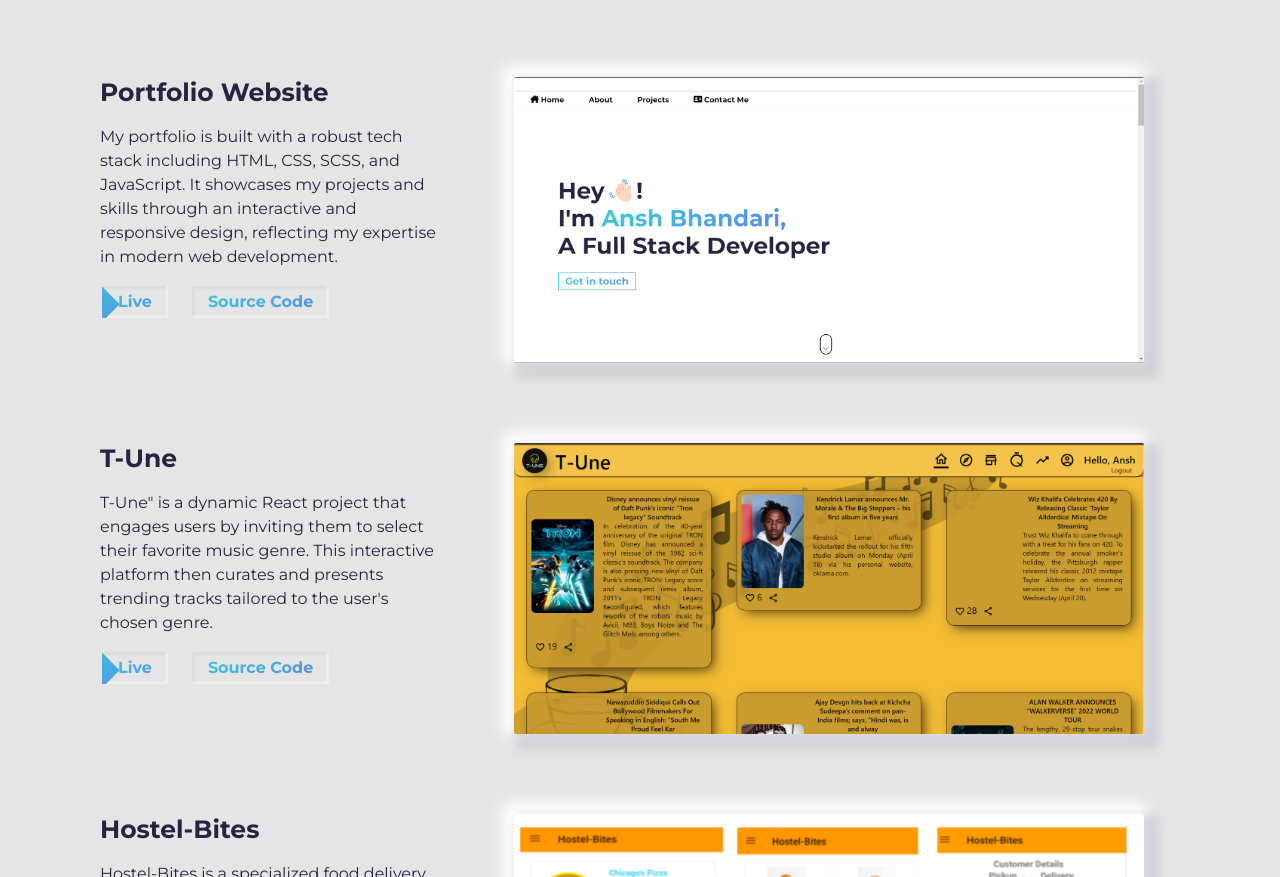
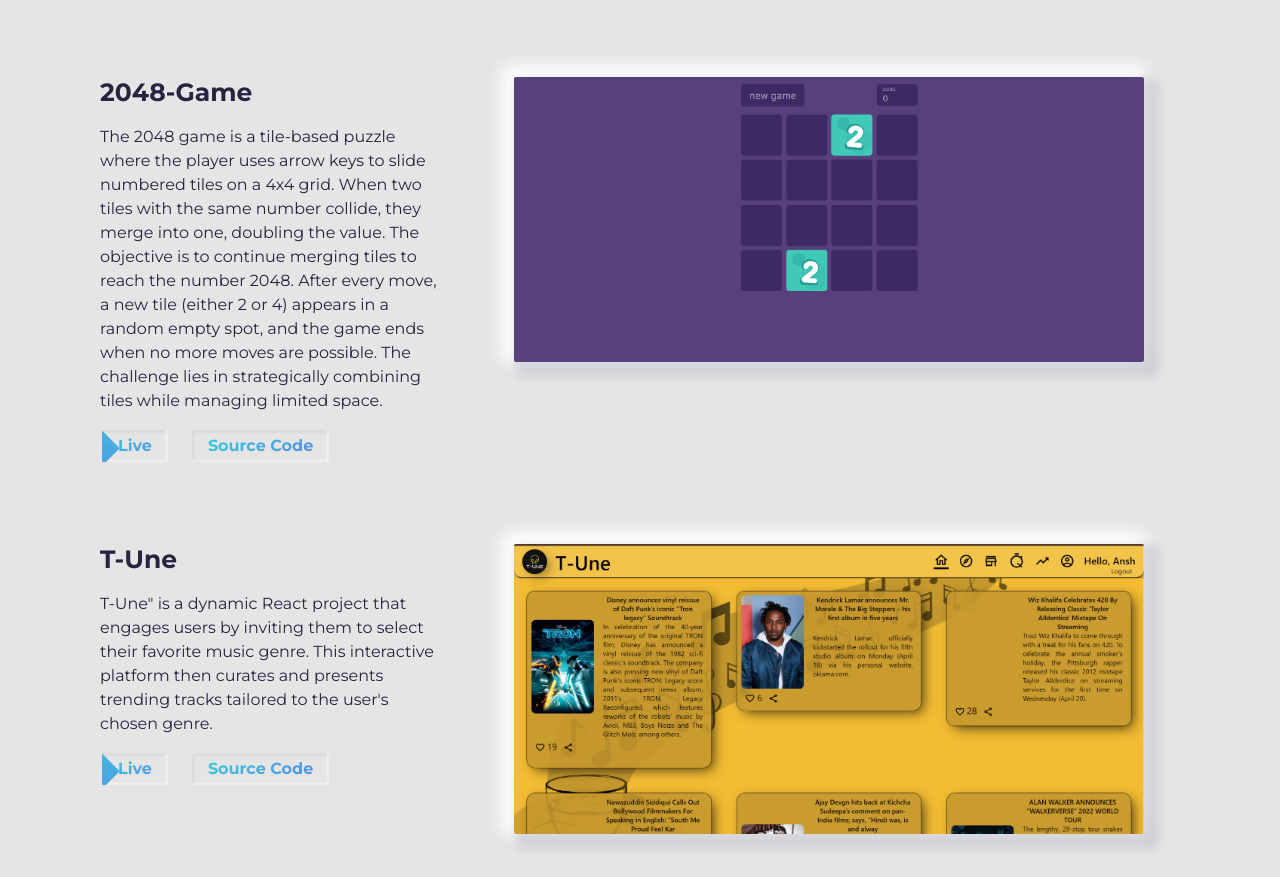
Before and after one commit to Ansh0407/MyPortfolio, a plain HTML site: page index.html in a window 1280 px wide. Shown: the part 2657-3534 px from the top of the page. Drawn offline with nearby package versions, Linux system fonts and the light colour scheme; a script that the page names is missing; files whose address does not match are found by name.

Commit message:
Updated Projects

```diff
--- a/index.html
+++ b/index.html
@@ -327,19 +327,23 @@
             </div>
           </article>
 
-          <!--My Portfolio-->
+          <!--2048 Game-->
           <article class="row">
             <div class="project-wrapper__text">
-              <h3 class="project-wrapper__text-title">Portfolio Website</h3>
+              <h3 class="project-wrapper__text-title">2048-Game</h3>
               <p class="project-wrapper__text-info">
-                My portfolio is built with a robust tech stack including HTML,
-                CSS, SCSS, and JavaScript. It showcases my projects and skills
-                through an interactive and responsive design, reflecting my
-                expertise in modern web development.
+                The 2048 game is a tile-based puzzle where the player uses arrow
+                keys to slide numbered tiles on a 4x4 grid. When two tiles with
+                the same number collide, they merge into one, doubling the
+                value. The objective is to continue merging tiles to reach the
+                number 2048. After every move, a new tile (either 2 or 4)
+                appears in a random empty spot, and the game ends when no more
+                moves are possible. The challenge lies in strategically
+                combining tiles while managing limited space.
               </p>
               <div class="project-wrapper__text-btns">
                 <a
-                  href="https://ansh-bhandari.netlify.app/"
+                  href="https://2048-ansh.vercel.app/"
                   target="_blank"
                   rel="noopener noreferrer"
                   class="cta-btn cta-btn--hero cta-btn--projects"
@@ -347,7 +351,7 @@
                 >
 
                 <a
-                  href="https://github.com/Ansh0407/MyPortfolio"
+                  href="https://github.com/Ansh0407/2048"
                   target="_blank"
                   rel="noopener noreferrer"
                   class="cta-btn cta-btn--hero cta-btn--projects"
@@ -360,7 +364,7 @@
               <a href="#" target="_blank" rel="noopener noreferrer">
                 <div class="thumbnail rounded">
                   <img
-                    src="./assets/portfolio.png"
+                    src="./assets/2048.png"
                     class="img-fluid"
                     alt="Project Image"
                     width="1366"
```
Also changed, not shown: assets/2048.png (added).
